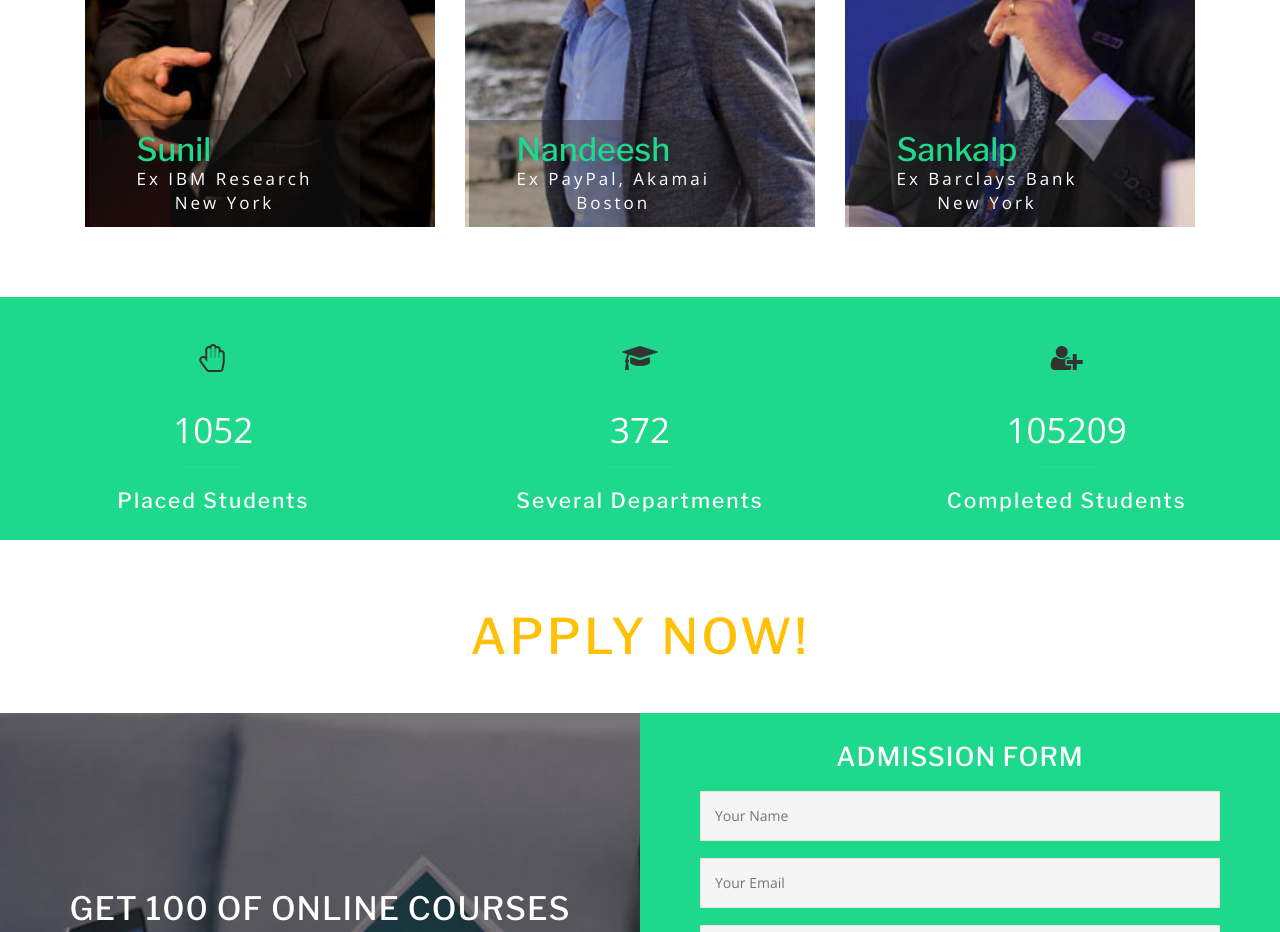
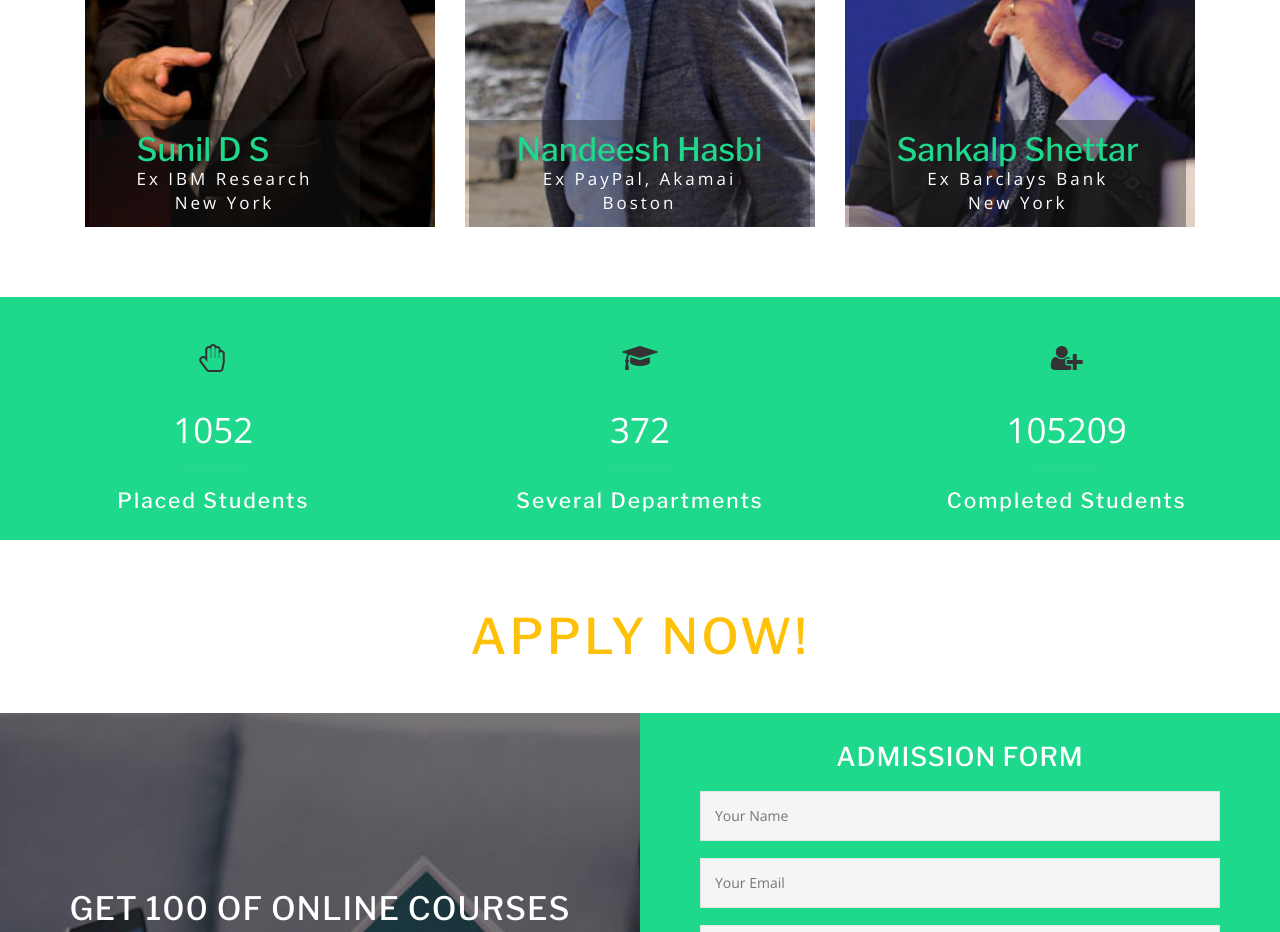
Before and after one commit to sunil3590/upskillvalley, a plain HTML site: page index.html in a window 1280 px wide. Shown: the part 3340-4272 px from the top of the page. Drawn offline with nearby package versions, Linux system fonts and the light colour scheme.

Commit message:
some more changes

```diff
--- a/index.html
+++ b/index.html
@@ -517,7 +517,7 @@ License URL: http://creativecommons.org/licenses/by/3.0/
                         <img src="images/team2.jpg" alt=" " class="img-responsive">
                     </div>
                     <div class="w3-team-head">
-                        <h3>Sunil</h3>
+                        <h3> Sunil D S</h3>
                         <p>ex IBM Research<br>New York</p>
                     </div>
                 </div>
@@ -532,7 +532,7 @@ License URL: http://creativecommons.org/licenses/by/3.0/
                         <img src="images/team3.jpg" alt=" " class="img-responsive">
                     </div>
                     <div class="w3-team-head">
-                        <h3>Nandeesh</h3>
+                        <h3>  Nandeesh Hasbi</h3>
                         <p>ex PayPal, Akamai<br>Boston</p>
                     </div>
                 </div>
@@ -547,7 +547,7 @@ License URL: http://creativecommons.org/licenses/by/3.0/
                         <img src="images/team4.jpg" alt=" " class="img-responsive">
                     </div>
                     <div class="w3-team-head">
-                        <h3>Sankalp</h3>
+                        <h3>  Sankalp Shettar </h3>
                         <p>ex Barclays Bank<br>New York</p>
                     </div>
                 </div>
```
